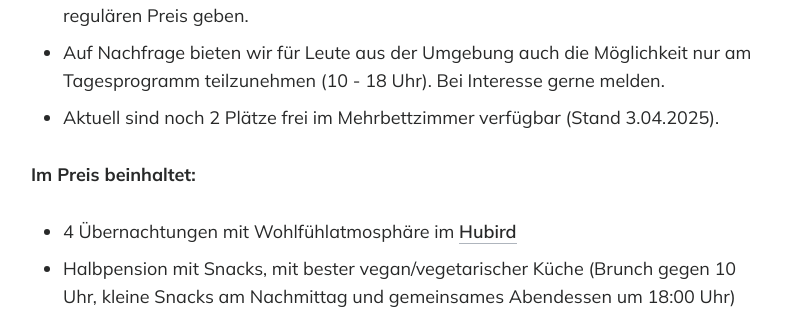
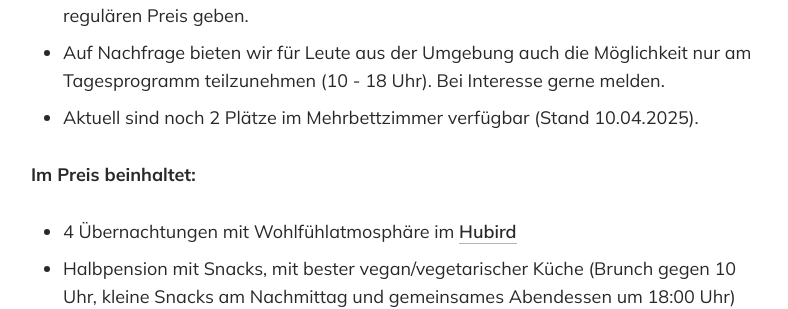
Before and after one commit to lukasziegler/retreats-in-oesterreich, a Jekyll site: the page built from _posts/2025-04-30-handpan-beginner-workshop-2025.markdown, in a window 1280 px wide and 900 px high, scrolled down 6285 px. Shown: the part 154-463 px from the top of the window, without its empty margins (239-1027 px from the left). Built offline with Jekyll 4.4.1, drawn with Linux system fonts in a browser that asks for light colours.

Commit message:
room update

```diff
--- a/_posts/2025-04-30-handpan-beginner-workshop-2025.markdown
+++ b/_posts/2025-04-30-handpan-beginner-workshop-2025.markdown
@@ -121,7 +121,7 @@ Auch für die **Yogastunden** von Alex sind keine Yoga-Vorkenntnisse notwendig.
 - Wenn du dich dafür entscheidest, eine der Leih-Handpans zu kaufen, wird dir die Mietgebühr auf den Kaufpreis angerechnet.
 - Falls du arbeitslos / in Elternzeit bist, können wir dir eine 5% Ermäßigung auf den regulären Preis geben.
 - Auf Nachfrage bieten wir für Leute aus der Umgebung auch die Möglichkeit nur am Tagesprogramm teilzunehmen (10 - 18 Uhr). Bei Interesse gerne melden.
-- Aktuell sind noch 2 Plätze frei im Mehrbettzimmer verfügbar (Stand 3.04.2025).
+- Aktuell sind noch 2 Plätze im Mehrbettzimmer verfügbar (Stand 10.04.2025).
 
 
 **Im Preis beinhaltet:**
```
